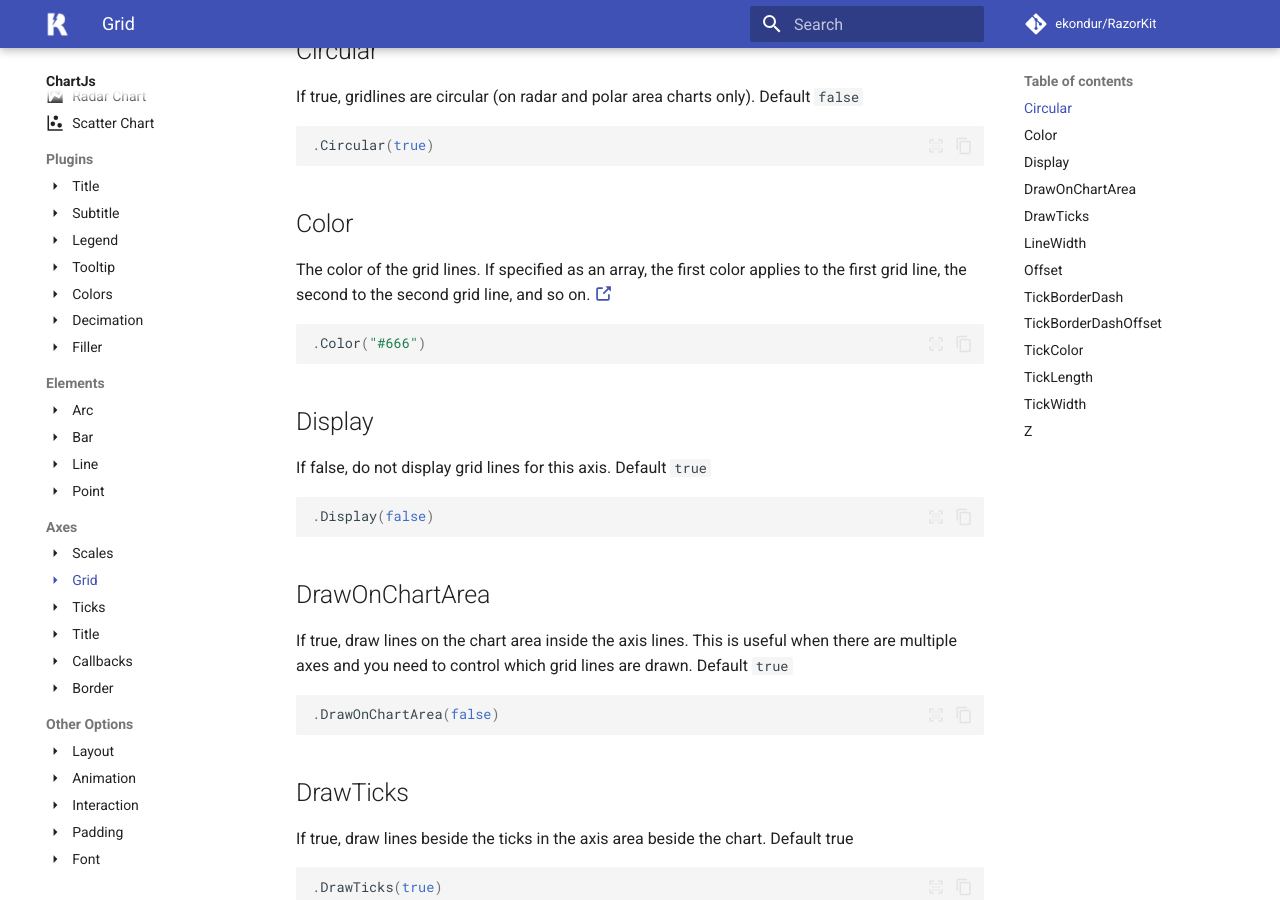
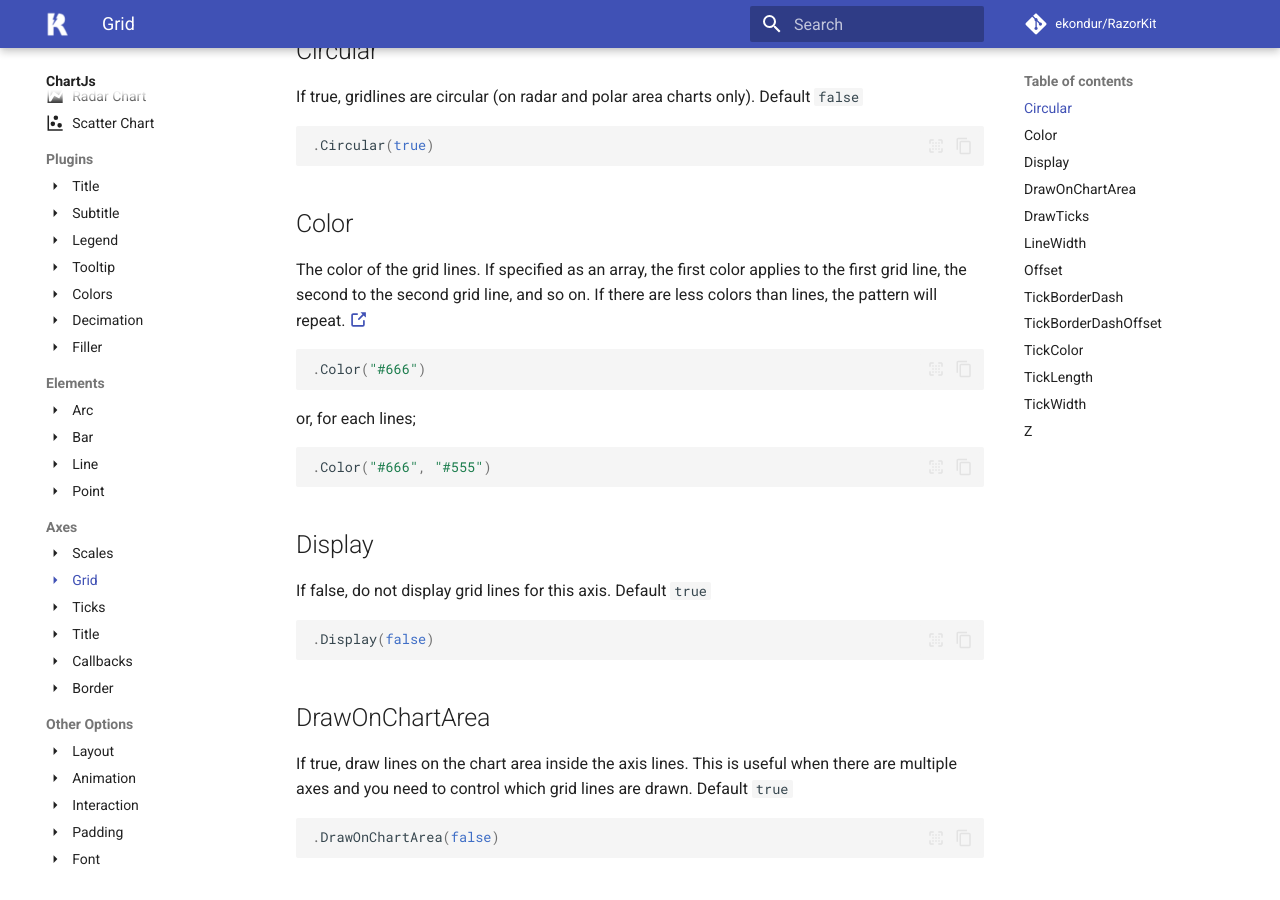
Before and after one commit to ekondur/RazorKit, an MkDocs documentation site: the page built from docs/chartjs/axes/grid.md, in a window 1280 px wide and 900 px high, scrolled down 575 px. Built offline with MkDocs 1.6.1 and Material for MkDocs 9.7.7, drawn with Linux system fonts in a browser that asks for light colours; comment, search, counter and statistics services are not loaded.

Commit message:
Update RazorKit.ChartJs v1.1.1 Documentation #24

````diff
--- a/docs/chartjs/axes/grid.md
+++ b/docs/chartjs/axes/grid.md
@@ -26,10 +26,14 @@ If true, gridlines are circular (on radar and polar area charts only). Default `
 
 ## Color
 The color of the grid lines. If specified as an array, the first color applies to the first grid line,
-the second to the second grid line, and so on.
+the second to the second grid line, and so on. If there are less colors than lines, the pattern will repeat.
 [:octicons-link-external-16:](https://www.chartjs.org/docs/latest/general/colors.html)
 ```csharp
 .Color("#666")
+```
+or, for each lines;
+```csharp
+.Color("#666", "#555")
 ```
 
 ## Display
````
Also changed, not shown: 1 other file.
